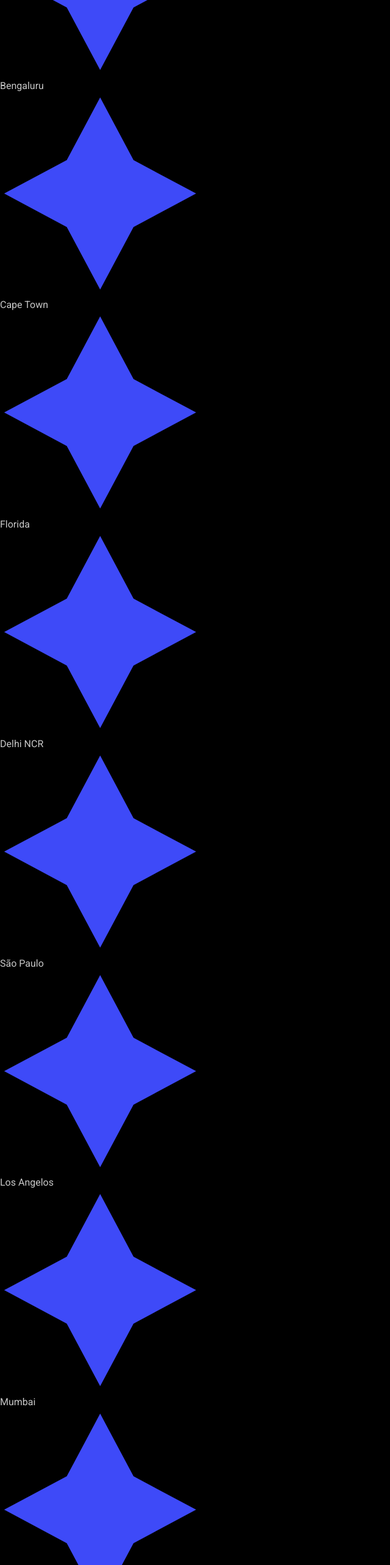
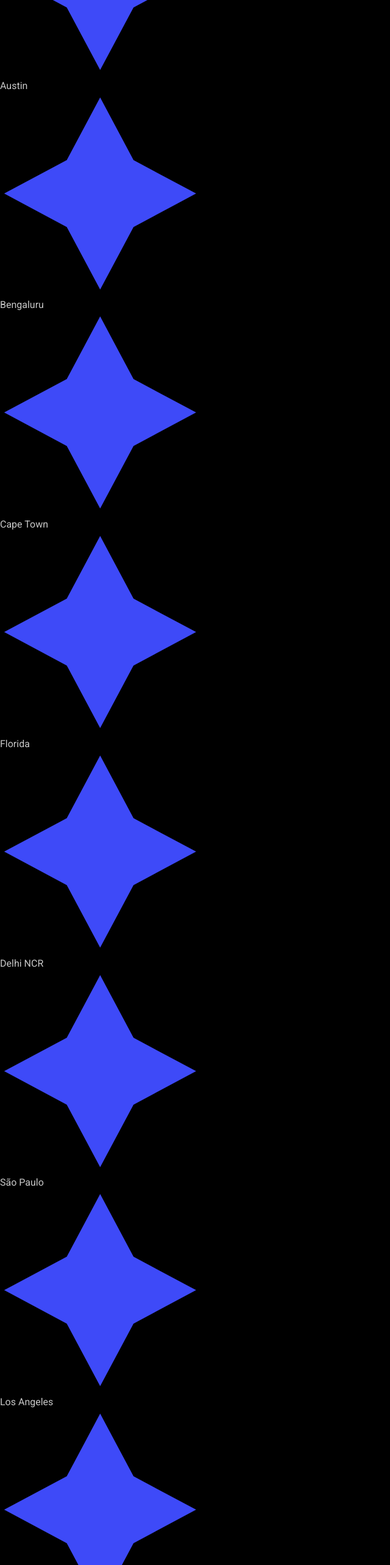
Before and after one commit to aniket-raikwar-dev/fusetalk, a React (Vite) app in the folder frontend/: page /login in a window 1280 px wide. Shown: the part 1700-4266 px from the top of the page at 61% size, without its empty margins (0-640 px from the left). Built offline with nearby package versions, Linux system fonts and the light colour scheme; a web font is replaced by a local one.

Commit message:
feat: add OTP UI

```diff
--- a/frontend/src/pages/Login.jsx
+++ b/frontend/src/pages/Login.jsx
@@ -7,14 +7,19 @@ const cityNames = [
   "Toronto",
   "Amsterdam",
   "New York",
+  "Austin",
   "Bengaluru",
   "Cape Town",
   "Florida",
   "Delhi NCR",
   "São Paulo",
-  "Los Angelos",
+  "Los Angeles",
   "Mumbai",
   "Seattle",
+  "Jakarta",
+  "Chicago",
+  "Stockholm",
+  "Dublin",
 ];
 
 const Login = () => {
@@ -100,8 +105,10 @@ const Login = () => {
         {currentStep === "phone" && (
           <div>
             <h4 className="login-head">Communicate Together Better.</h4>
-            <p className="login-para">Start here. One number. Infinite conversations.</p>
-            <div style={{ marginTop: "35px"}}>
+            <p className="login-para">
+              Start here. One number. Infinite conversations.
+            </p>
+            <div style={{ marginTop: "35px" }}>
               <p className="label">Phone Number</p>
               <div className="phone-input">
                 <div className="phone-icon">
--- a/frontend/src/pages/SplashScreen.jsx
+++ b/frontend/src/pages/SplashScreen.jsx
@@ -8,14 +8,19 @@ const cityNames = [
   "Toronto",
   "Amsterdam",
   "New York",
+  "Austin",
   "Bengaluru",
   "Cape Town",
   "Florida",
   "Delhi NCR",
   "São Paulo",
-  "Los Angelos",
+  "Los Angeles",
   "Mumbai",
   "Seattle",
+  "Jakarta",
+  "Chicago",
+  "Stockholm",
+  "Dublin",
 ];
 
 const SplashScreen = () => {
```
